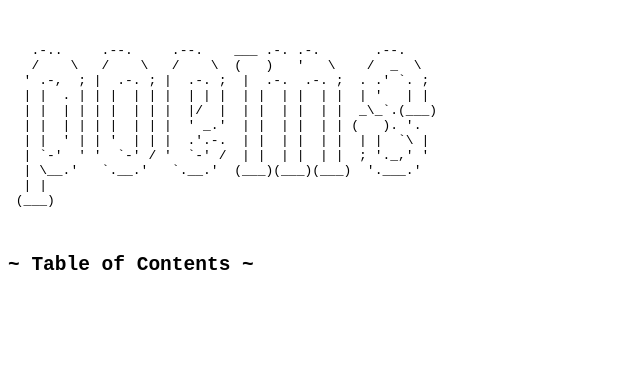
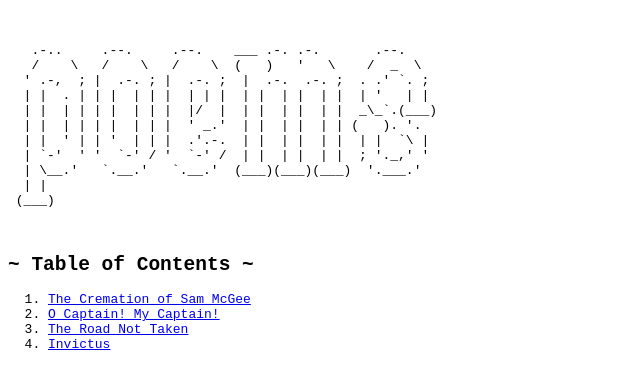
Before and after one commit to the-imp0ster/sample-arweave, a website: page toc.html in a window 1280 px wide. Shown: the whole page, without its empty margins (0-640 px from the left). Drawn offline with Linux system fonts and the light colour scheme.

Commit message:
successful upload

```diff
--- a/toc.html
+++ b/toc.html
@@ -40,7 +40,7 @@
 
     <ol>
         <!-- Poems will be added here -->
-    </ol>
+    <li><a href="https://arweave.net/ZApRXJG83IeoDzaR4ILKr5cq5a7RNXFU20ooA6JSK0I">The Cremation of Sam McGee</a></li><li><a href="https://arweave.net/4acPLAAapQEh9mSeDh9wH_nr-36rBug5k8l7QIEAWMk">O Captain! My Captain!</a></li><li><a href="https://arweave.net/ABVpuFEocb_yzq8N1gQGOz9Tco7C7iB-VuipRz4hf_o">The Road Not Taken</a></li><li><a href="https://arweave.net/fX4jE-U807XdLPMnsCMA170OJZUBnEfHj_phX9CYWlM">Invictus</a></li></ol>
 
 </body>
 </html>
```
Also changed, not shown: README.md.
